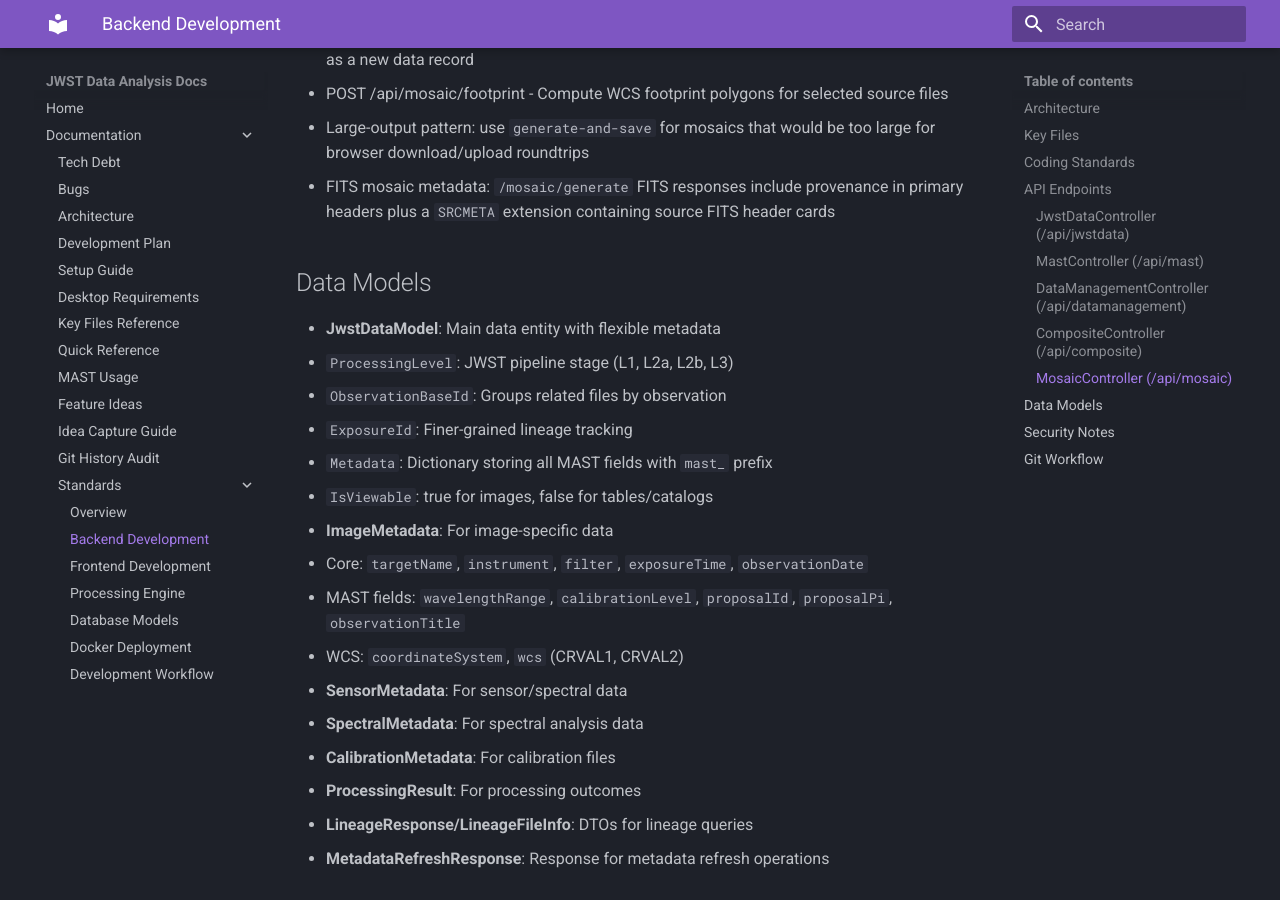
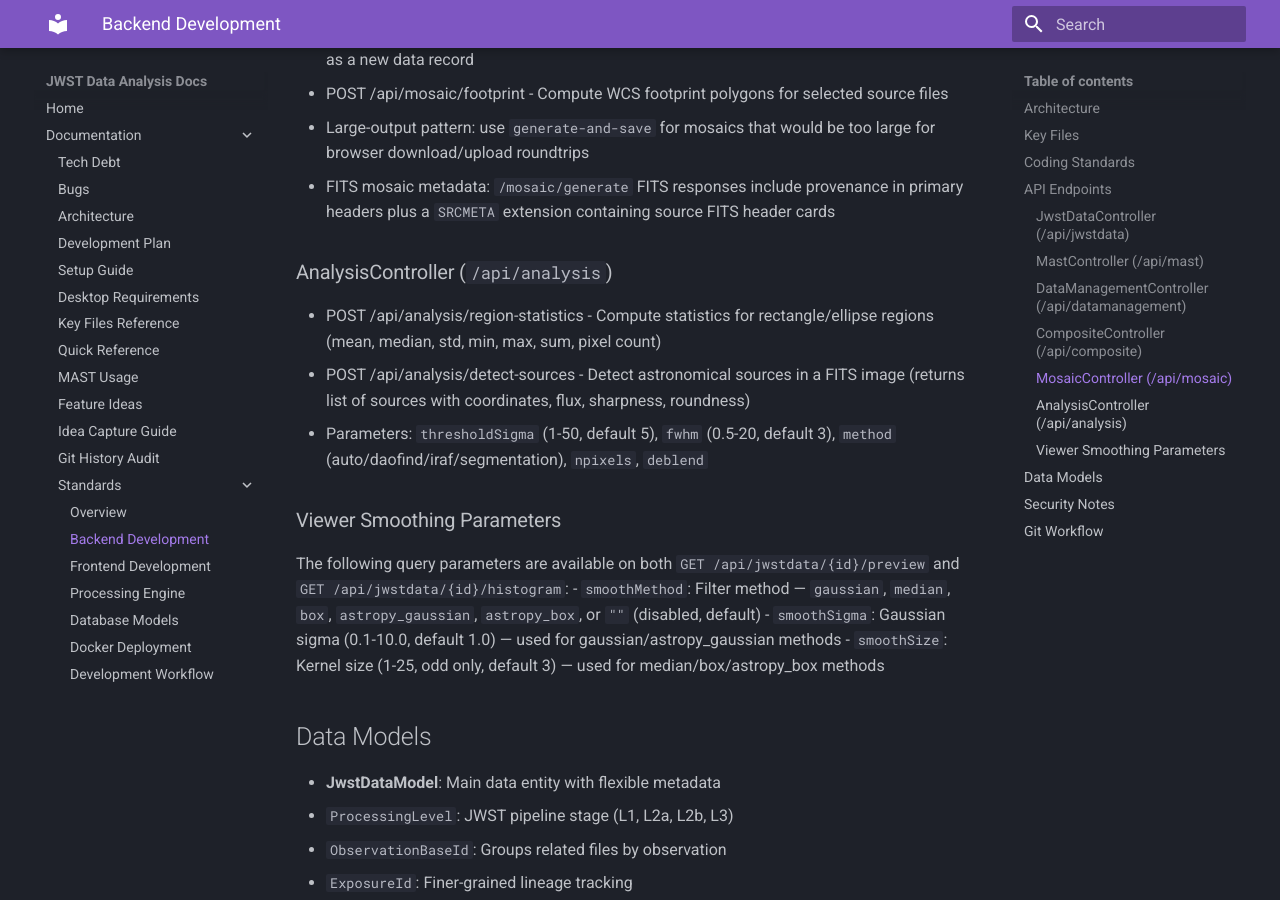
Before and after one commit to Snoww3d/jwst-data-analysis, an MkDocs documentation site: the page built from docs/standards/backend-development.md, in a window 1280 px wide and 900 px high, scrolled down 3612 px. Built offline with MkDocs 1.6.1 and Material for MkDocs 9.7.7, drawn with Linux system fonts in a browser that asks for light colours; some of the changed text lies outside the part shown.

Commit message:
docs: update docs for smoothing controls and source detection (C1 + D2)
- key-files.md: add 3 new viewer components, update controller/service descriptions
- backend-development.md: add AnalysisController endpoint section, smoothing params
- quick-reference.md: add smoothing params to viewer ops, detect-sources endpoint
- development-plan.md: mark C1 and D2 as complete

Co-Authored-By: Claude Opus 4.6 <noreply@anthropic.com>

```diff
--- a/docs/standards/backend-development.md
+++ b/docs/standards/backend-development.md
@@ -117,6 +117,19 @@
 - Large-output pattern: use `generate-and-save` for mosaics that would be too large for browser download/upload roundtrips
 - FITS mosaic metadata: `/mosaic/generate` FITS responses include provenance in primary headers plus a `SRCMETA` extension containing source FITS header cards
 
+### AnalysisController (`/api/analysis`)
+
+- POST /api/analysis/region-statistics - Compute statistics for rectangle/ellipse regions (mean, median, std, min, max, sum, pixel count)
+- POST /api/analysis/detect-sources - Detect astronomical sources in a FITS image (returns list of sources with coordinates, flux, sharpness, roundness)
+  - Parameters: `thresholdSigma` (1-50, default 5), `fwhm` (0.5-20, default 3), `method` (auto/daofind/iraf/segmentation), `npixels`, `deblend`
+
+### Viewer Smoothing Parameters
+
+The following query parameters are available on both `GET /api/jwstdata/{id}/preview` and `GET /api/jwstdata/{id}/histogram`:
+- `smoothMethod`: Filter method — `gaussian`, `median`, `box`, `astropy_gaussian`, `astropy_box`, or `""` (disabled, default)
+- `smoothSigma`: Gaussian sigma (0.1-10.0, default 1.0) — used for gaussian/astropy_gaussian methods
+- `smoothSize`: Kernel size (1-25, odd only, default 3) — used for median/box/astropy_box methods
+
 ## Data Models
 
 - **JwstDataModel**: Main data entity with flexible metadata
```
Also changed, not shown: other parts of docs/standards/backend-development.md (+2 -2 lines), docs/development-plan.md (+2 -2 lines), docs/key-files.md (+3 -0 lines), docs/quick-reference.md (+4 -1 lines).
